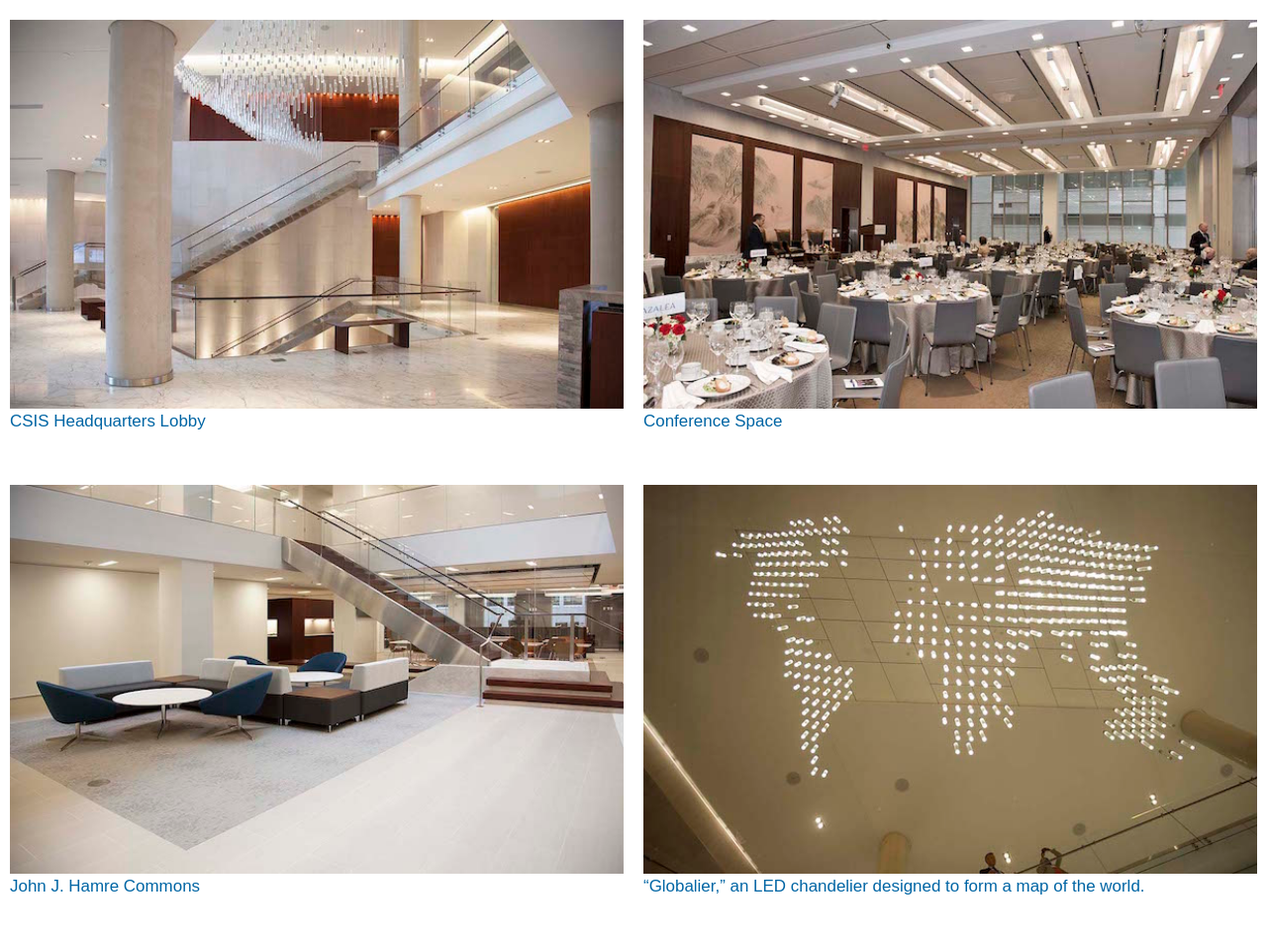
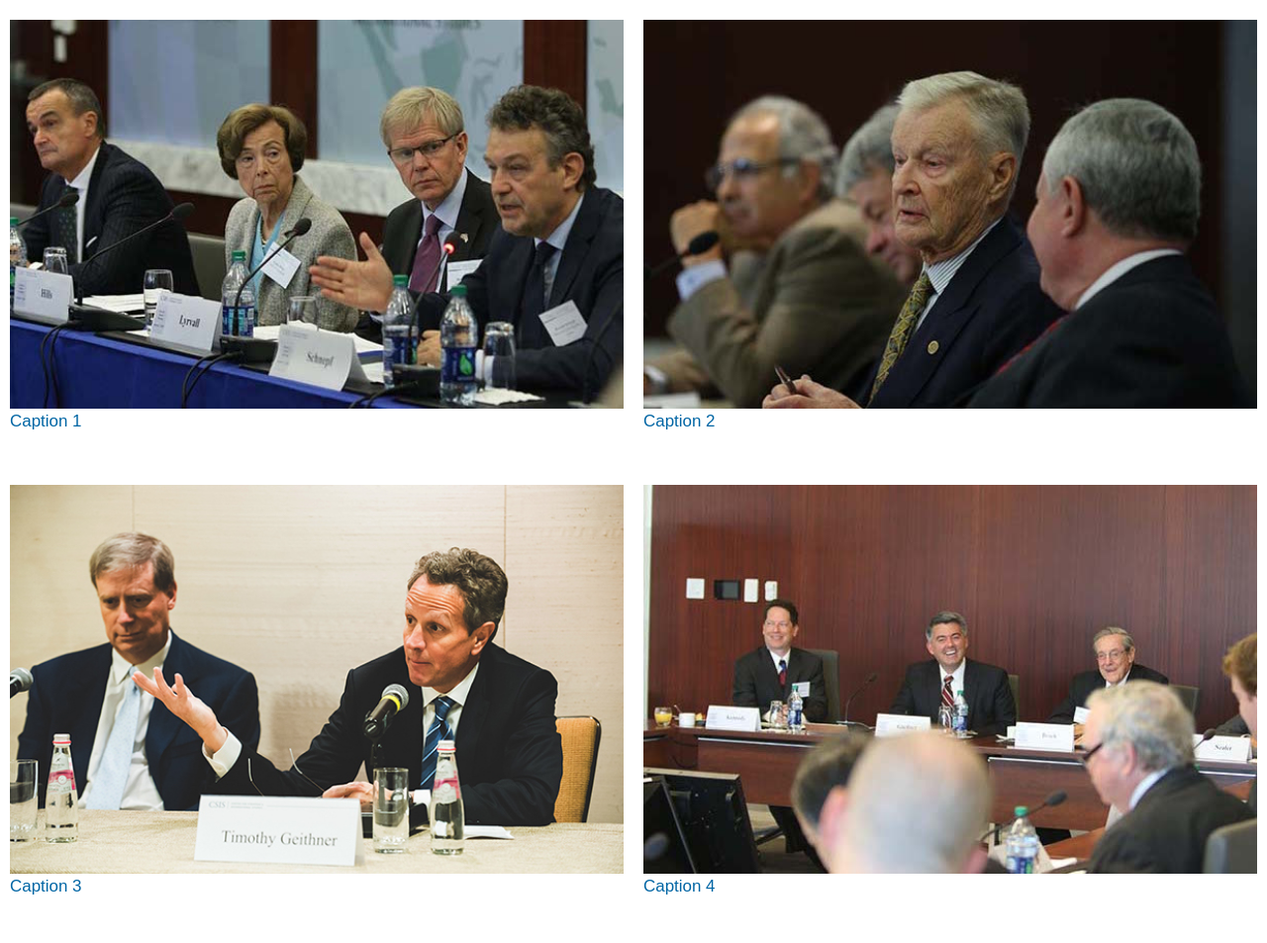
Before and after one commit to willahine/annual_report, a plain HTML site: page interactives/donors/index.html in a window 1280 px wide. Shown: the whole page at 99% size. Drawn offline with nearby package versions, Linux system fonts and the light colour scheme.

Commit message:
donors grid

```diff
--- a/interactives/donors/index.html
+++ b/interactives/donors/index.html
@@ -17,33 +17,33 @@
 	<!-- Define all of the tiles: -->
 	<div class="box">
 		<div class="boxInner">
-			<img src="https://willahine.github.io/annual_report/images/headquarters/headquarters1.jpg"/>
+			<img src="https://github.com/willahine/annual_report/blob/master/images/donors/donor1.JPG"/>
 			<div class="titleBox">
-				CSIS Headquarters Lobby
+				Caption 1
 			</div>
 		</div>
 	</div>
 	<div class="box">
 		<div class="boxInner">
-			<img src="https://willahine.github.io/annual_report/images/headquarters/headquarters2.jpg"/>
+			<img src="https://github.com/willahine/annual_report/blob/master/images/donors/donor2.JPG"/>
 			<div class="titleBox">
-			Conference Space
+			Caption 2
 			</div>
 		</div>
 	</div>
 	<div class="box">
 		<div class="boxInner">
-			<img src="https://willahine.github.io/annual_report/images/headquarters/headquarters3.jpg"/>
+			<img src="https://github.com/willahine/annual_report/blob/master/images/donors/donor3.JPG"/>
 			<div class="titleBox">
-				John J. Hamre Commons
+				Caption 3
 			</div>
 		</div>
 	</div>
 	<div class="box">
 		<div class="boxInner">
-			<img src="https://willahine.github.io/annual_report/images/headquarters/headquarters4.jpg"/>
+			<img src="https://github.com/willahine/annual_report/blob/master/images/donors/donor4.JPG"/>
 			<div class="titleBox">
- “Globalier,” an LED chandelier designed to form a map of the world.
+Caption 4
 			</div>
 		</div>
 	</div>
```
